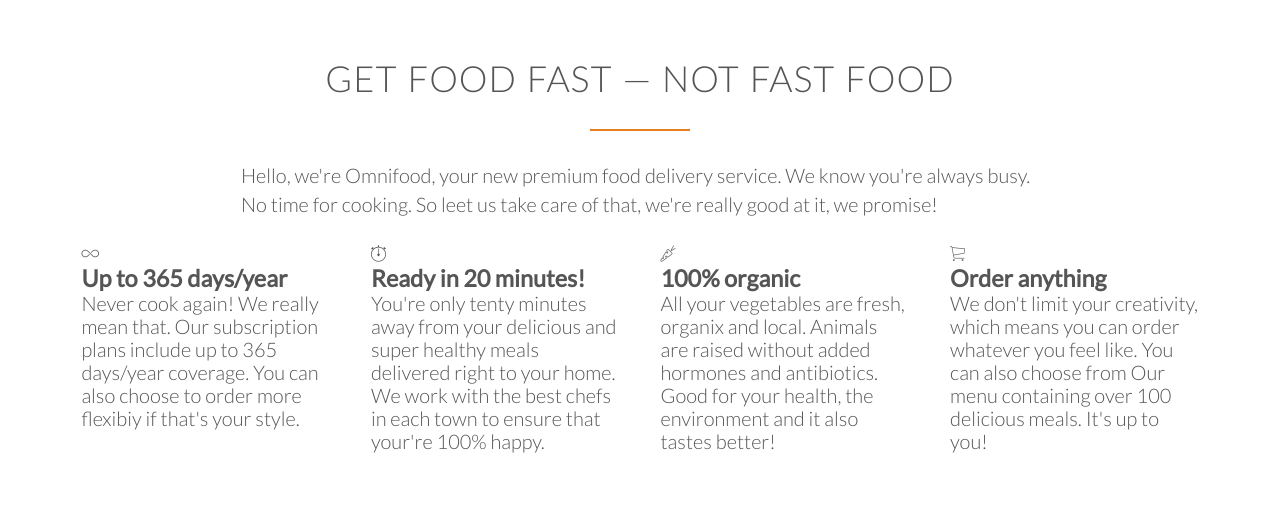
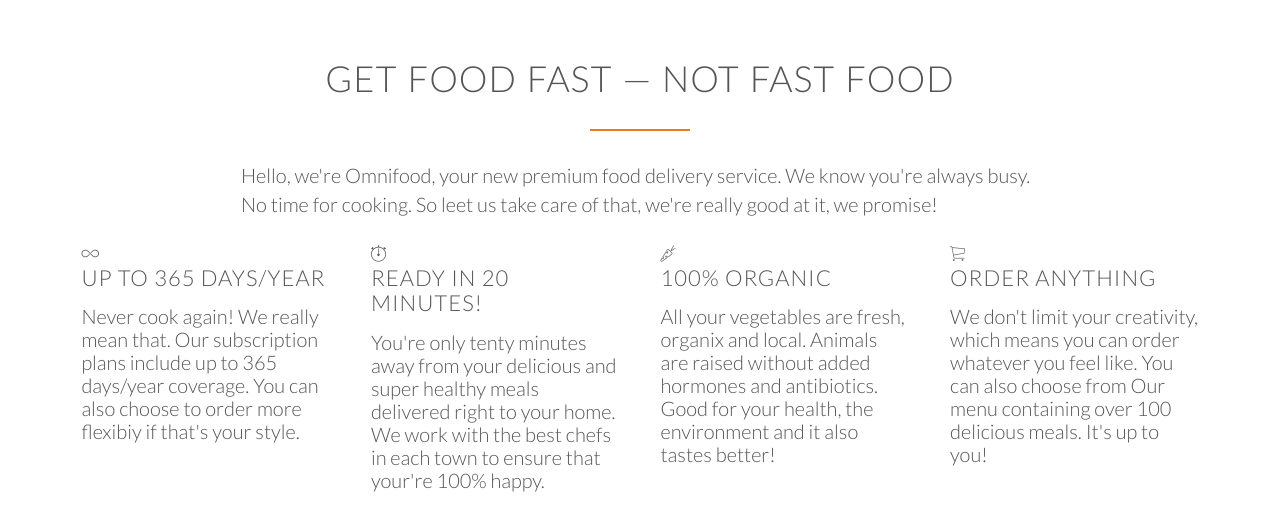
Before and after one commit to Dorani/Food-App, a plain HTML site: page index.html in a window 1280 px wide. Shown: the part 822-1353 px from the top of the page. Drawn offline with Linux system fonts and the light colour scheme; files whose address does not match are found by name.

Commit message:
styling h3

```diff
--- a/resources/css/style.css
+++ b/resources/css/style.css
@@ -34,7 +34,8 @@
 /*---- Headings ---- */
 
 h1,
-h2 {
+h2,
+h3 {
   font-weight: 300;
   text-transform: uppercase;
   letter-spacing: 1px;
@@ -53,6 +54,11 @@
   word-spacing: 2px;
   text-align: center;
   margin-bottom: 30px;
+}
+
+h3 {
+  font-size: 110%;
+  margin-bottom: 15px;
 }
 
 h2:after {
```
